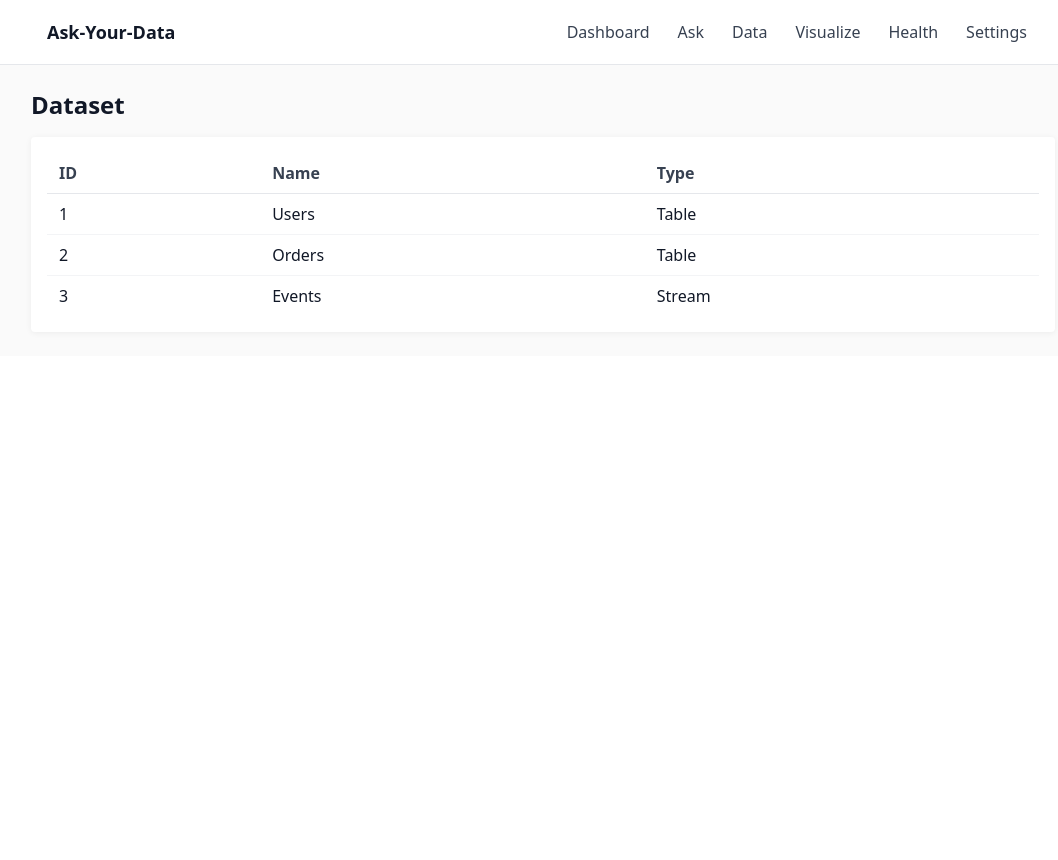
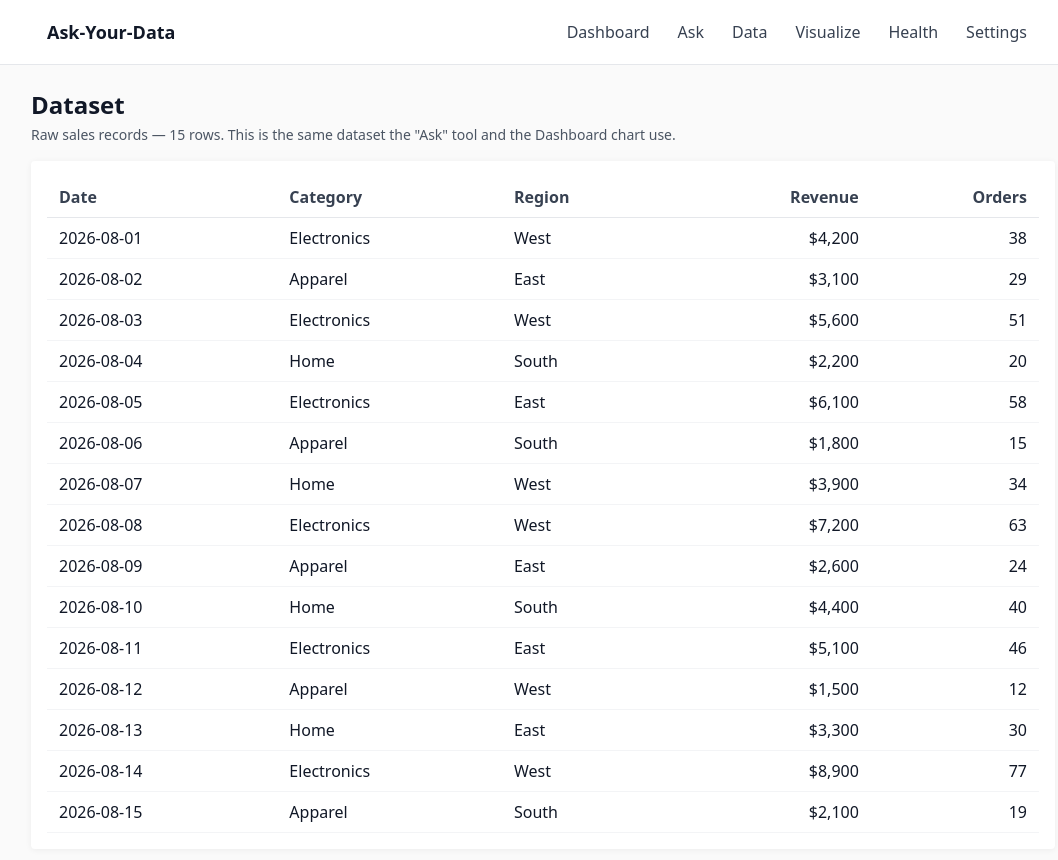
Before and after one commit to nadanagy2/my-capstone, a Next.js app: page /data in a window 1280 px wide. Shown: the top 860 px of the page, without its empty margins (97-1155 px from the left). Before the commit the page ends 800 px from the top, so only its background shows below. Built offline with nearby package versions, Linux system fonts and the light colour scheme.

Commit message:
feat: make data page show real records and settings page persist to localStorage

```diff
--- a/app/data/page.js
+++ b/app/data/page.js
@@ -1,33 +1,45 @@
+import { salesRecords } from '@/lib/sales-data'
+
 export default function DataPage() {
+  const sorted = [...salesRecords].sort((a, b) => a.date.localeCompare(b.date))
+
   return (
     <div className="min-h-full bg-[var(--color-neutral-50)] p-6">
       <div className="max-w-5xl mx-auto">
-        <h1 className="text-2xl font-semibold mb-4 text-[var(--color-neutral-900)]">Dataset</h1>
+        <h1 className="text-2xl font-semibold mb-1 text-[var(--color-neutral-900)]">Dataset</h1>
+        <p className="text-sm text-[var(--color-neutral-600)] mb-4">
+          Raw sales records — {sorted.length} rows. This is the same dataset the "Ask" tool
+          and the Dashboard chart use.
+        </p>
         <div className="bg-[var(--color-neutral-0)] p-4 rounded overflow-auto" style={{ boxShadow: '0 1px 6px rgba(0,0,0,0.06)' }}>
           <table className="min-w-full text-left">
             <thead>
               <tr className="border-b" style={{ borderColor: 'var(--color-neutral-200)' }}>
-                <th className="py-2 px-3 text-[var(--color-neutral-700)]">ID</th>
-                <th className="py-2 px-3 text-[var(--color-neutral-700)]">Name</th>
-                <th className="py-2 px-3 text-[var(--color-neutral-700)]">Type</th>
+                <th className="py-2 px-3 text-[var(--color-neutral-700)]">Date</th>
+                <th className="py-2 px-3 text-[var(--color-neutral-700)]">Category</th>
+                <th className="py-2 px-3 text-[var(--color-neutral-700)]">Region</th>
+                <th className="py-2 px-3 text-[var(--color-neutral-700)] text-right">Revenue</th>
+                <th className="py-2 px-3 text-[var(--color-neutral-700)] text-right">Orders</th>
               </tr>
             </thead>
             <tbody>
-              <tr className="border-b" style={{ borderColor: 'var(--color-neutral-100)' }}>
-                <td className="py-2 px-3 text-[var(--color-neutral-900)]">1</td>
-                <td className="py-2 px-3 text-[var(--color-neutral-900)]">Users</td>
-                <td className="py-2 px-3 text-[var(--color-neutral-900)]">Table</td>
-              </tr>
-              <tr className="border-b" style={{ borderColor: 'var(--color-neutral-100)' }}>
-                <td className="py-2 px-3 text-[var(--color-neutral-900)]">2</td>
-                <td className="py-2 px-3 text-[var(--color-neutral-900)]">Orders</td>
-                <td className="py-2 px-3 text-[var(--color-neutral-900)]">Table</td>
-              </tr>
-              <tr>
-                <td className="py-2 px-3 text-[var(--color-neutral-900)]">3</td>
-                <td className="py-2 px-3 text-[var(--color-neutral-900)]">Events</td>
-                <td className="py-2 px-3 text-[var(--color-neutral-900)]">Stream</td>
-              </tr>
+              {sorted.map((record) => (
+                <tr
+                  key={record.date}
+                  className="border-b"
+                  style={{ borderColor: 'var(--color-neutral-100)' }}
+                >
+                  <td className="py-2 px-3 text-[var(--color-neutral-900)]">{record.date}</td>
+                  <td className="py-2 px-3 text-[var(--color-neutral-900)]">{record.category}</td>
+                  <td className="py-2 px-3 text-[var(--color-neutral-900)]">{record.region}</td>
+                  <td className="py-2 px-3 text-[var(--color-neutral-900)] text-right">
+                    ${record.revenue.toLocaleString()}
+                  </td>
+                  <td className="py-2 px-3 text-[var(--color-neutral-900)] text-right">
+                    {record.orders}
+                  </td>
+                </tr>
+              ))}
             </tbody>
           </table>
         </div>
--- a/app/settings/page.js
+++ b/app/settings/page.js
@@ -1,15 +1,90 @@
+'use client'
+
+import { useEffect, useState } from 'react'
+
+const STORAGE_KEY = 'ask-your-data:settings'
+
 export default function SettingsPage() {
+  const [workspaceName, setWorkspaceName] = useState('')
+  const [notificationEmail, setNotificationEmail] = useState('')
+  const [saved, setSaved] = useState(false)
+
+  useEffect(() => {
+    try {
+      const raw = window.localStorage.getItem(STORAGE_KEY)
+      if (raw) {
+        const parsed = JSON.parse(raw)
+        setWorkspaceName(parsed.workspaceName || '')
+        setNotificationEmail(parsed.notificationEmail || '')
+      }
+    } catch {
+      // If localStorage is unavailable or the stored value is corrupt,
+      // just fall back to the empty defaults rather than crashing.
+    }
+  }, [])
+
+  function handleSave(event) {
+    event.preventDefault()
+    try {
+      window.localStorage.setItem(
+        STORAGE_KEY,
+        JSON.stringify({ workspaceName, notificationEmail })
+      )
+      setSaved(true)
+      setTimeout(() => setSaved(false), 2000)
+    } catch {
+      // localStorage can fail (private browsing, storage full, etc.) —
+      // fail silently rather than crashing; the form data isn't lost from
+      // the user's perspective within this session.
+    }
+  }
+
   return (
     <div className="min-h-full bg-[var(--color-neutral-50)] p-6">
       <div className="max-w-5xl mx-auto">
         <h1 className="text-2xl font-semibold mb-4 text-[var(--color-neutral-900)]">Settings</h1>
-        <div className="bg-[var(--color-neutral-0)] p-4 rounded" style={{ boxShadow: '0 1px 6px rgba(0,0,0,0.06)' }}>
-          <label htmlFor="workspace-name" className="block mb-2 text-sm font-medium text-[var(--color-neutral-700)]">Workspace name</label>
-          <input id="workspace-name" className="w-full border rounded px-3 py-2 mb-4" placeholder="My Workspace" />
+        <form
+          onSubmit={handleSave}
+          className="bg-[var(--color-neutral-0)] p-4 rounded"
+          style={{ boxShadow: '0 1px 6px rgba(0,0,0,0.06)' }}
+        >
+          <label htmlFor="workspace-name" className="block mb-2 text-sm font-medium text-[var(--color-neutral-700)]">
+            Workspace name
+          </label>
+          <input
+            id="workspace-name"
+            value={workspaceName}
+            onChange={(e) => setWorkspaceName(e.target.value)}
+            className="w-full border rounded px-3 py-2 mb-4"
+            placeholder="My Workspace"
+          />
 
-          <label htmlFor="notification-email" className="block mb-2 text-sm font-medium text-[var(--color-neutral-700)]">Notification email</label>
-          <input id="notification-email" type="email" className="w-full border rounded px-3 py-2" placeholder="manager@example.com" />
-        </div>
+          <label htmlFor="notification-email" className="block mb-2 text-sm font-medium text-[var(--color-neutral-700)]">
+            Notification email
+          </label>
+          <input
+            id="notification-email"
+            type="email"
+            value={notificationEmail}
+            onChange={(e) => setNotificationEmail(e.target.value)}
+            className="w-full border rounded px-3 py-2 mb-4"
+            placeholder="manager@example.com"
+          />
+
+          <div className="flex items-center gap-3">
+            <button
+              type="submit"
+              className="rounded-lg bg-[var(--color-brand-600)] px-4 py-2 text-sm font-medium text-white hover:bg-[var(--color-brand-500)] transition"
+            >
+              Save changes
+            </button>
+            {saved && (
+              <span className="text-sm text-green-600" role="status">
+                Saved
+              </span>
+            )}
+          </div>
+        </form>
       </div>
     </div>
   )
```
